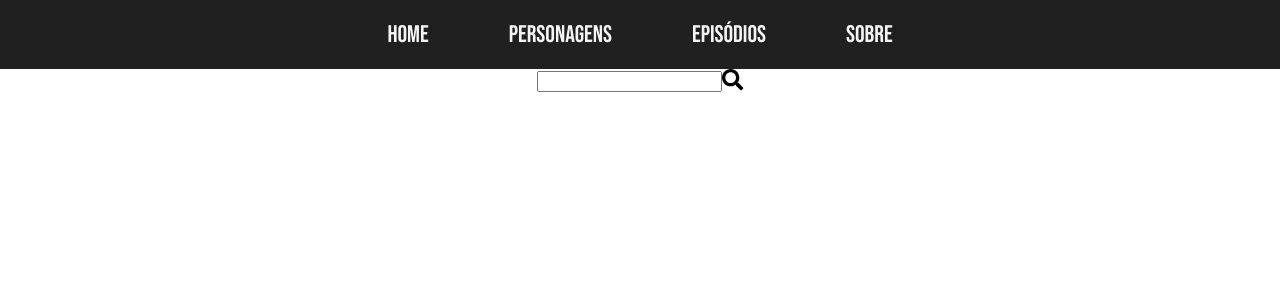
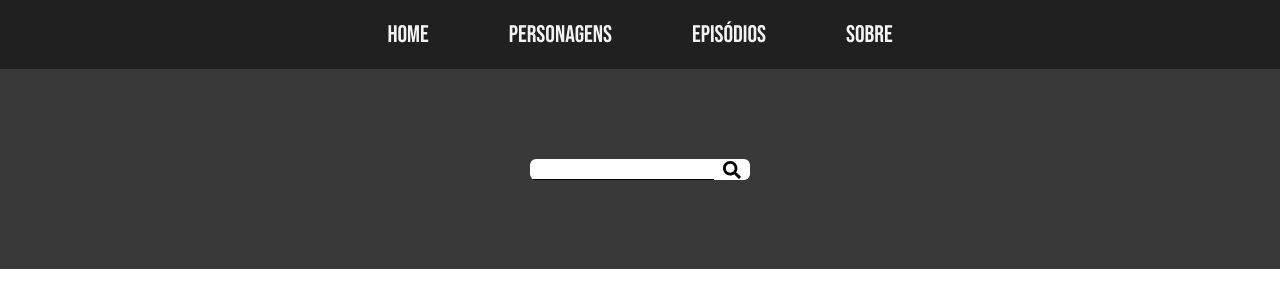
Before and after one commit to natielysa/-rick-mortyy-reactjs, a React (Create React App) app: page /personagens in a window 1280 px wide. Shown: the top 308 px of the page. Built offline with nearby package versions, Linux system fonts and the light colour scheme; no server answers.

Commit message:
adicionando pagina personagens

```diff
--- a/src/Pages/Personagens/index.js
+++ b/src/Pages/Personagens/index.js
@@ -1,33 +1,60 @@
-import React, { useEffect, useState } from 'react';
-import HeaderResponsive from '../../Components/HeaderResponsive'
+import React, {  useState } from 'react';
+import HeaderResponsive from '../../Components/HeaderResponsive';
 import api from '../../Api';
-import { FontAwesomeIcon } from '@fortawesome/react-fontawesome'
-import { faSearch } from '@fortawesome/free-solid-svg-icons'
+import { FontAwesomeIcon } from '@fortawesome/react-fontawesome';
+import { faSearch } from '@fortawesome/free-solid-svg-icons';
+import './styles.css';
+import Card from '../../Components/Card';
 
 function Personagens(){
-   const [data,setData] = useState(null);
+   const [data, setData] = useState(null);
+   const [name, setName] = useState ("");
 
-   useEffect( () => {
-       async function loadAll(){
-           let res = await api.getPersonagemByName();
-           setData(res.data)
-           console.log(res.data)
-       }
-       loadAll();
-   }, [data]);
+       async function load(){
+           let res = await api.getPersonagemByName(name);
+            setData(res)
+}
+
+async function searchCharacter(event){
+     event.preventDefault();
+     setData(null);
+     if(name){
+         load();
+     }
+}
+
+function handleName(event){
+    setName(event.target.value);
+}
 
     return(
         <div>
             <HeaderResponsive />
             <div className="search-container">
-                <form>
-                    <input/>
-                    <FontAwesomeIcon icon={faSearch}  size="lg"/>
+                <form onSubmit={searchCharacter}>
+                    <input onChange={handleName}/>
+                    <button type="submit">
+                          <FontAwesomeIcon icon={faSearch}  size="lg"/>
+                    </button>
                 </form>
+            </div>
+            <div className="results-container">
+               {data &&
+                    ((data.error)
+                     ? <h1>Busca não encontrada</h1>
+                     : data.results.map((item, key) => {
+                        return <Card
+                         key={key}
+                         id={item.id}
+                         img={item.image}
+                         name={item.name}
+                         />
+
+                        })
+                    )
+                }
             </div>
         </div>
     );
-
 }
-
 export default Personagens;
```
